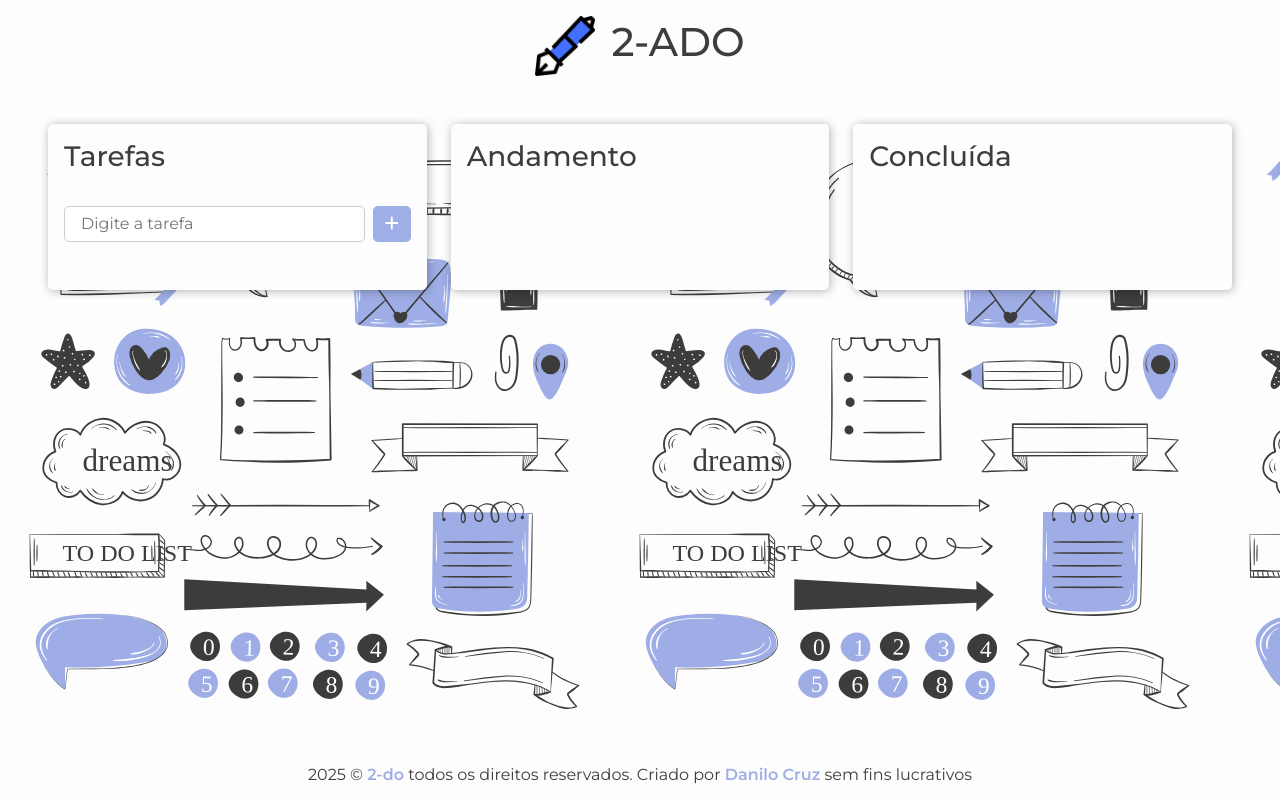
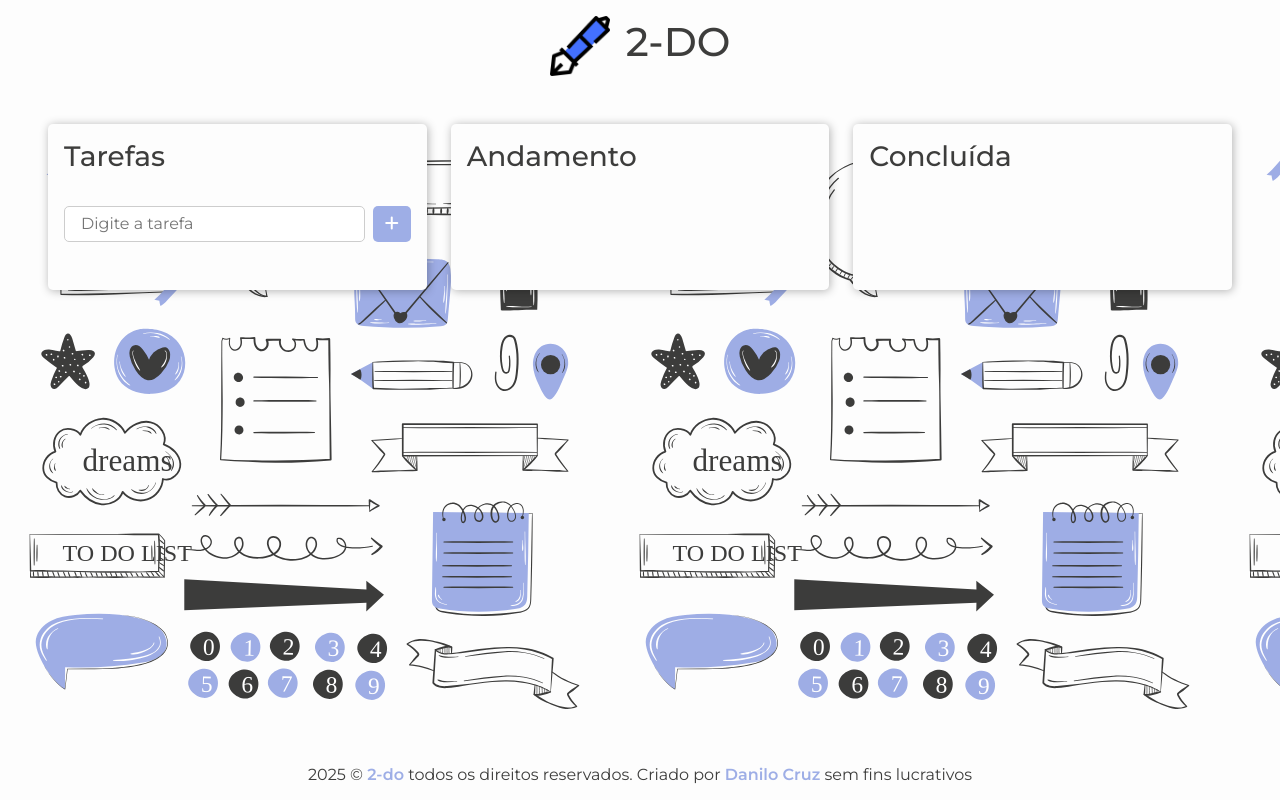
Before and after one commit to daancruz/to-do, a React (Vite) app: page / in a window 1280 px wide. Built offline with nearby package versions, Linux system fonts and the light colour scheme.

Commit message:
ajuste no titulo

```diff
--- a/src/components/Header/Header.jsx
+++ b/src/components/Header/Header.jsx
@@ -2,7 +2,7 @@ const Header = () => {
   return (
     <header>
         <img src="./assets/img/2-do-logo.png" alt="Logo do to-do" />
-        <h1>2-ado</h1>
+        <h1>2-do</h1>
     </header>
   )
 }
```
